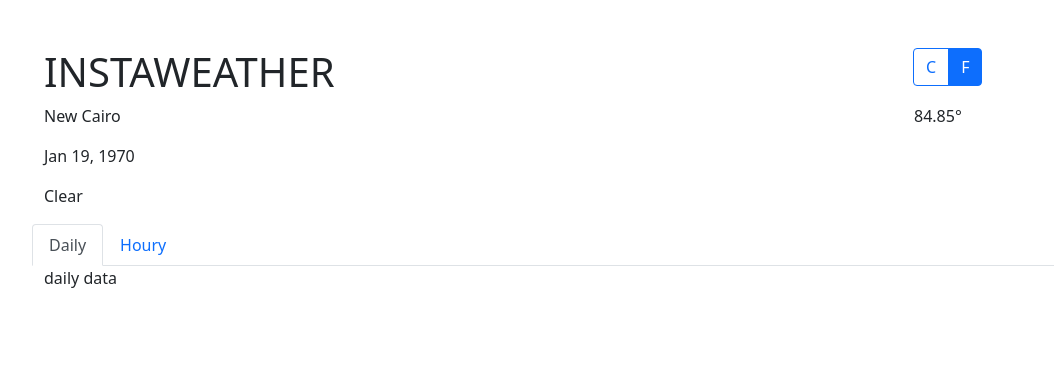
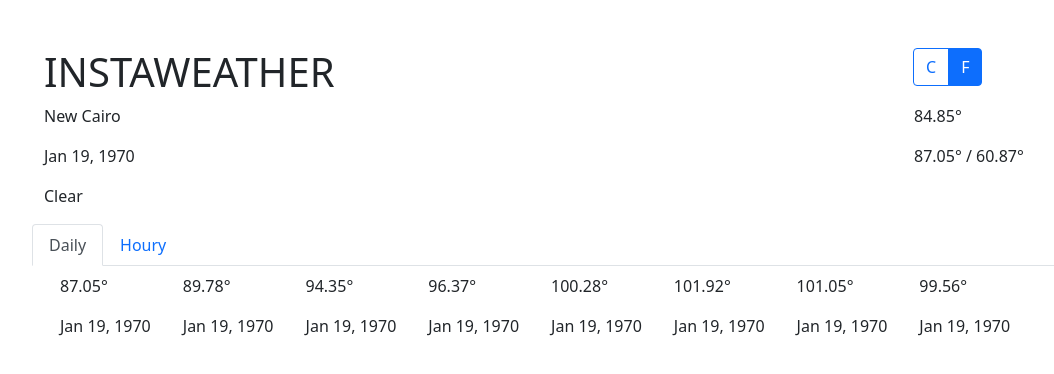
Before and after one commit to mahmoudgamie/weather-app, an Angular app: page / in a window 1280 px wide. Shown: the top 374 px of the page, without its empty margins (86-1140 px from the left). Built offline with nearby package versions, Linux system fonts and the light colour scheme.

Commit message:
Add high and low tempreture

```diff
--- a/src/app/weather-forecast-view/weather-forecast-view.component.html
+++ b/src/app/weather-forecast-view/weather-forecast-view.component.html
@@ -8,10 +8,12 @@
       </div>
       <div class="col-sm-2">
         <div class="btn-group" role="group" aria-label="Basic radio toggle button group">
-          <input type="radio" class="btn-check" (click)="unit = 'C'" name="btnradio" id="btnradio1" autocomplete="off" [checked]="unit === 'C'">
+          <input type="radio" class="btn-check" (click)="unit = 'C'" name="btnradio" id="btnradio1" autocomplete="off"
+            [checked]="unit === 'C'">
           <label class="btn btn-outline-primary" for="btnradio1">C</label>
 
-          <input type="radio" class="btn-check" (click)="unit = 'F'" name="btnradio" id="btnradio2" autocomplete="off" [checked]="unit === 'F'">
+          <input type="radio" class="btn-check" (click)="unit = 'F'" name="btnradio" id="btnradio2" autocomplete="off"
+            [checked]="unit === 'F'">
           <label class="btn btn-outline-primary" for="btnradio2">F</label>
         </div>
       </div>
@@ -26,6 +28,10 @@
       </div>
       <div class="col-sm-2">
         <p class="degree">{{weatherData.currently.temperature | temeratureConverter : unit}}</p>
+        <p>
+          <span class="degree">{{weatherData.daily.data[0].temperatureHigh | temeratureConverter: unit}}</span> /
+          <span class="degree">{{weatherData.daily.data[0].temperatureLow | temeratureConverter: unit}}</span>
+        </p>
       </div>
     </div>
     <div class="row">
@@ -40,10 +46,10 @@
       </ul>
     </div>
     <div *ngIf="dataMode === 'daily'" class="row">
-      <p>daily data</p>
+      <daily-data [data]="weatherData.daily.data" [unit]="unit"></daily-data>
     </div>
     <div *ngIf="dataMode === 'hourly'" class="row">
-      <p>hourly data</p>
+      <hourly-data [data]="weatherData.hourly.data" [unit]="unit"></hourly-data>
     </div>
   </div>
 </div>
```
